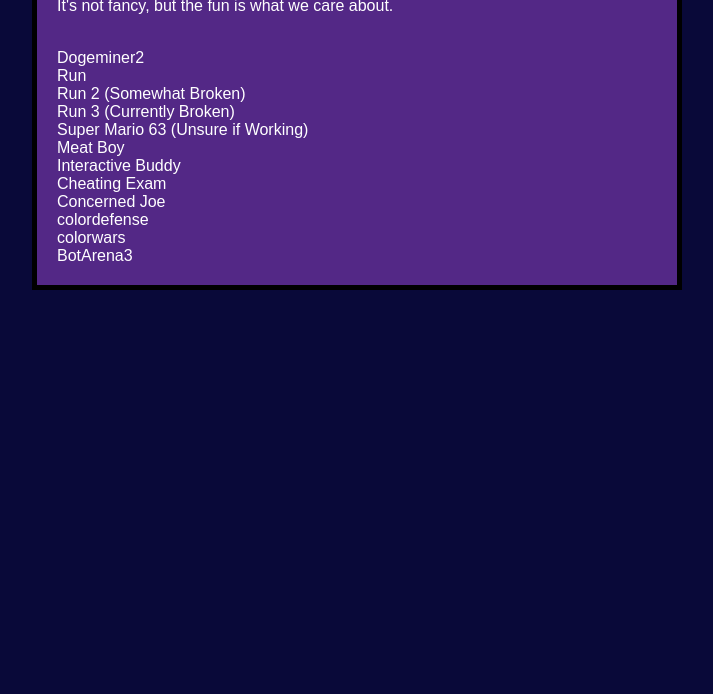
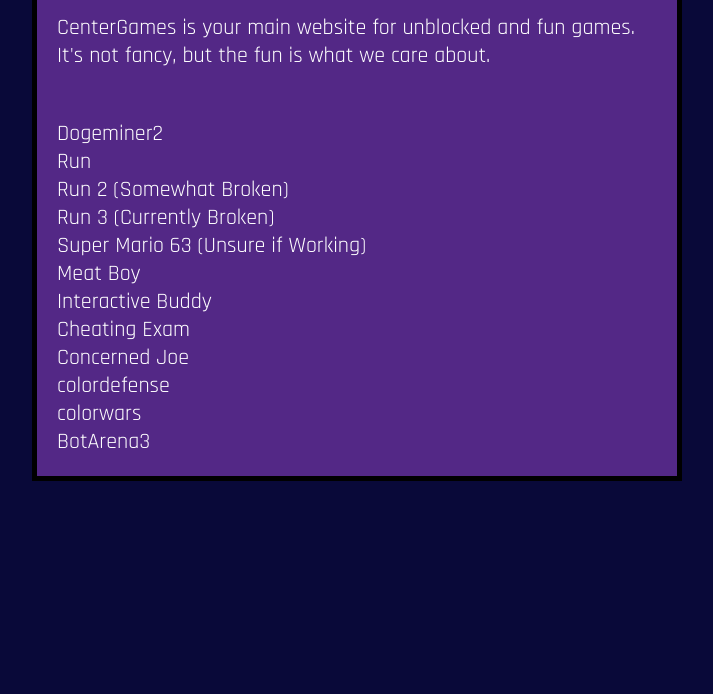
Before and after one commit to IonDischarge/center-games, a website: page index.html in a window 1280 px wide. Shown: the part 106-800 px from the top of the page, without its empty margins (283-996 px from the left). Drawn offline with Linux system fonts and the light colour scheme.

Commit message:
changed font

```diff
--- a/index.html
+++ b/index.html
@@ -1,8 +1,14 @@
 <!DOCTYPE html>
 <html>
     <head>
+    <link href='https://fonts.googleapis.com/css?family=Rajdhani' rel='stylesheet'>
     <title>CenterGames</title><link rel="stylesheet" href="style.css">
     <style>
+
+        body {
+           font-family: 'Rajdhani';font-size: 22px;
+        }
+
         a:link {
           color: rgb(255, 255, 255);
           background-color: transparent;
```
